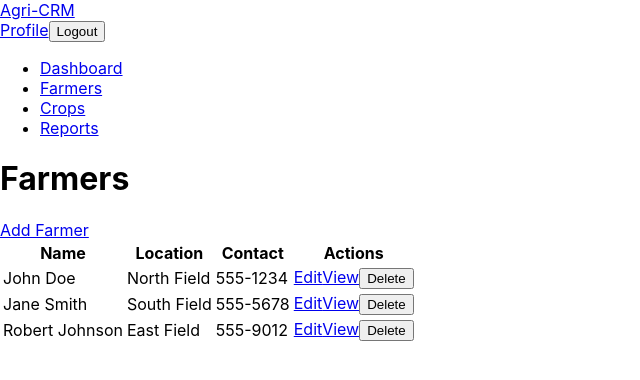
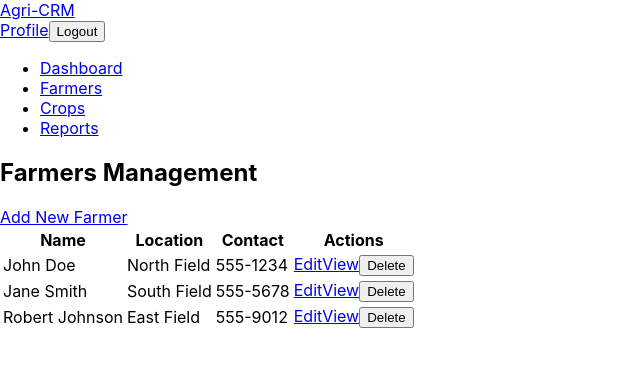
Before and after one commit to johnmosx/blackboxai-1743484092272, a React (Create React App) app in the folder agri-crm/client/: page /farmers in a window 1280 px wide. Shown: the top 380 px of the page, without its empty margins (0-640 px from the left). Built offline with nearby package versions, Linux system fonts and the light colour scheme.

Commit message:
Add agri-crm/client/src/pages/Farmers.js 1743486277864

```diff
--- a/agri-crm/client/src/pages/Farmers.js
+++ b/agri-crm/client/src/pages/Farmers.js
@@ -1,21 +1,33 @@
-import React from 'react';
+import React, { useState } from 'react';
+import { Container, Button, Row, Col } from 'react-bootstrap';
 import { Link } from 'react-router-dom';
 import FarmerTable from '../components/FarmerTable';
 
 const Farmers = () => {
+  const [farmers, setFarmers] = useState([
+    { id: 1, name: 'John Doe', location: 'North Field', contact: '555-1234' },
+    { id: 2, name: 'Jane Smith', location: 'South Field', contact: '555-5678' },
+    { id: 3, name: 'Robert Johnson', location: 'East Field', contact: '555-9012' },
+  ]);
+
+  const handleDelete = (id) => {
+    setFarmers(farmers.filter(farmer => farmer.id !== id));
+  };
+
   return (
-    <div>
-      <div className="flex justify-between items-center mb-6">
-        <h1 className="text-2xl font-bold">Farmers</h1>
-        <Link
-          to="/farmers/new"
-          className="bg-green-600 text-white px-4 py-2 rounded-md hover:bg-green-700"
-        >
-          Add Farmer
-        </Link>
-      </div>
-      <FarmerTable />
-    </div>
+    <Container>
+      <Row className="mb-4 align-items-center">
+        <Col>
+          <h2>Farmers Management</h2>
+        </Col>
+        <Col className="text-end">
+          <Button as={Link} to="/farmers/new" variant="primary">
+            Add New Farmer
+          </Button>
+        </Col>
+      </Row>
+      <FarmerTable farmers={farmers} onDelete={handleDelete} />
+    </Container>
   );
 };
 
```
